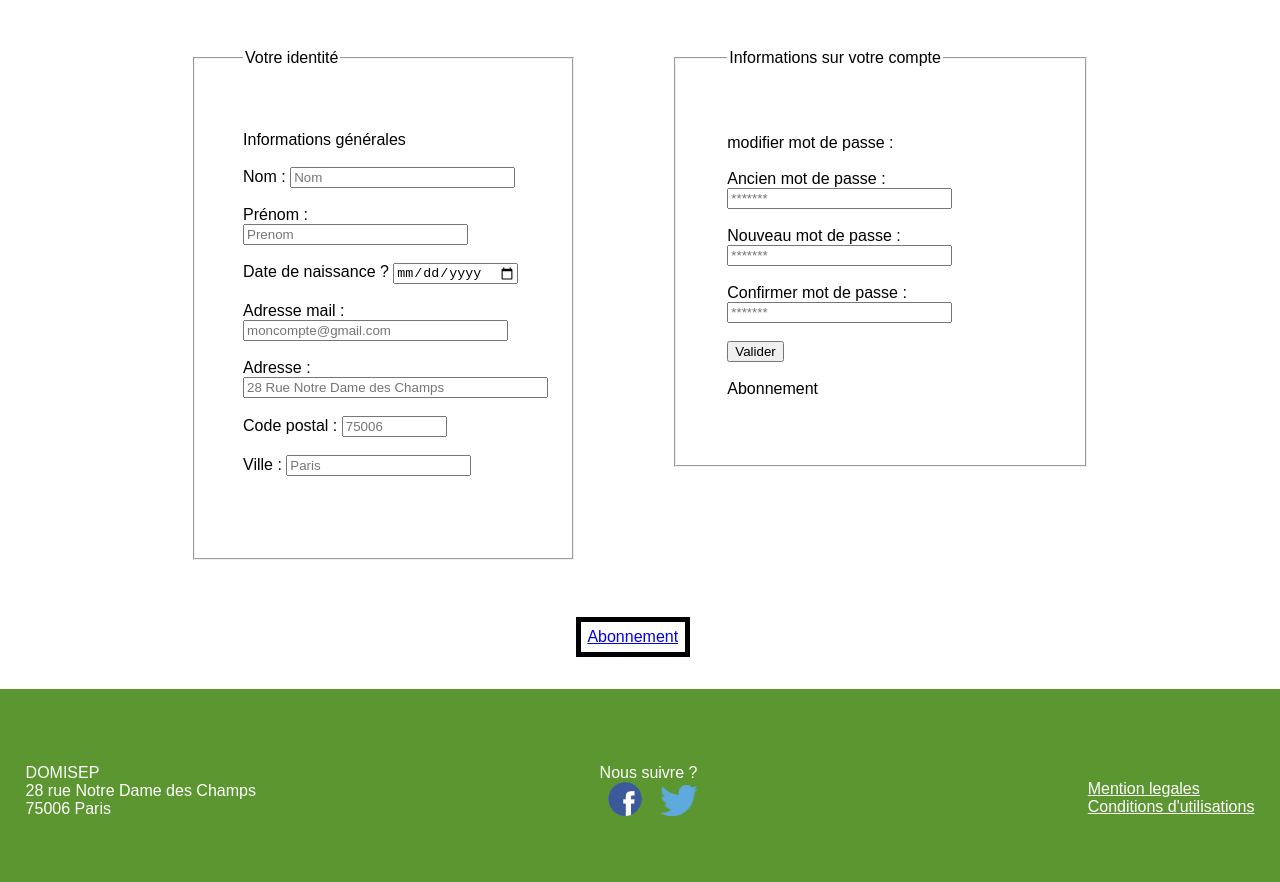
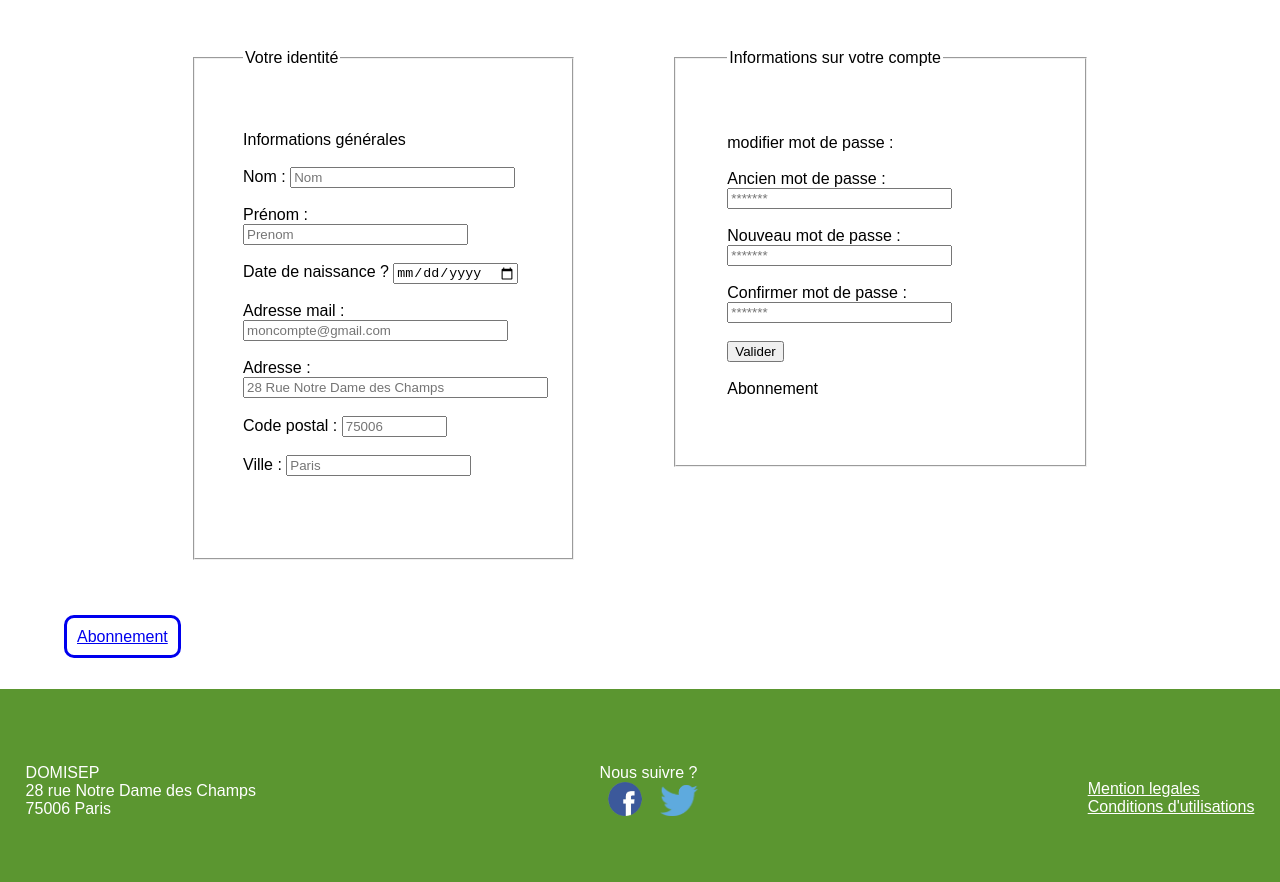
Before and after one commit to Gregdd/Wisd-Home, a PHP site: page /Profil.php in a window 1280 px wide. Shown: the part 319-1201 px from the top of the page. Run offline with PHP 8.4, Linux system fonts and the light colour scheme; some libraries are stand-ins or nearby versions.

Commit message:
Update Profil.css

```diff
--- a/Profil.css
+++ b/Profil.css
@@ -4,10 +4,11 @@ h1{
 }
 
 .Abonnement2{
-	border: 5px black solid;
-	text-align: center;
-	margin: 45%;
-	padding: 0.5%;
+    list-style:none;
+    padding:10px;
+    margin-left: 5%;
+    border: solid;
+    border-radius: 10px;
 }
 
 body{
```
